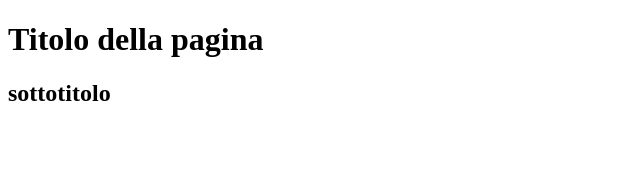
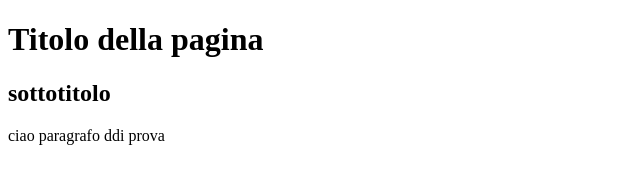
Before and after one commit to RobDab/U1W1-d2, a plain HTML site: page index.html in a window 1280 px wide. Shown: the whole page, without its empty margins (0-640 px from the left). Drawn offline with Linux system fonts and the light colour scheme.

Commit message:
Update index.html

```diff
--- a/index.html
+++ b/index.html
@@ -9,5 +9,6 @@
   <body>
     <h1>Titolo della pagina</h1>
     <h2>sottotitolo</h2>
+    <p>ciao paragrafo ddi prova</p>
   </body>
 </html>
```
